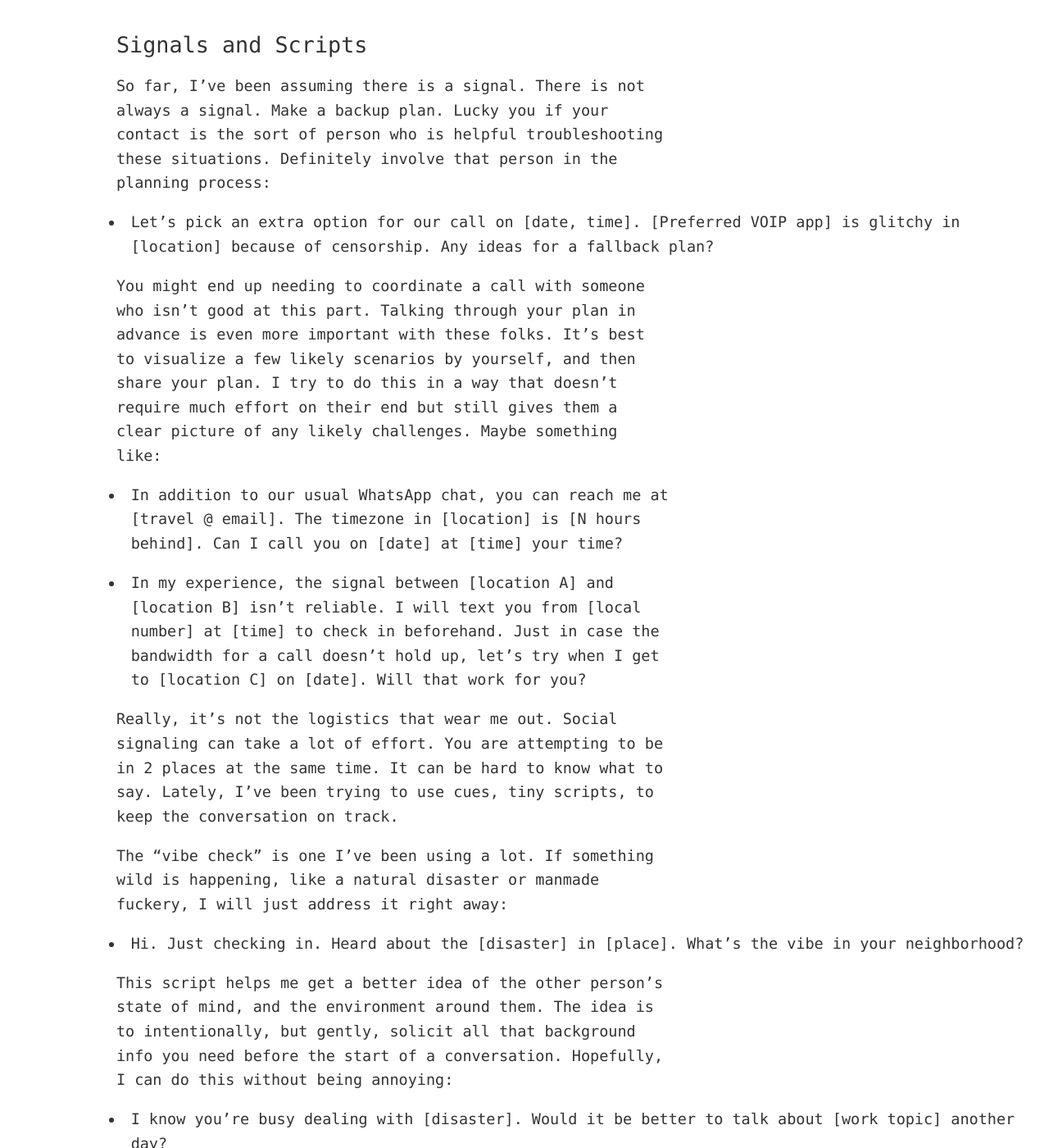
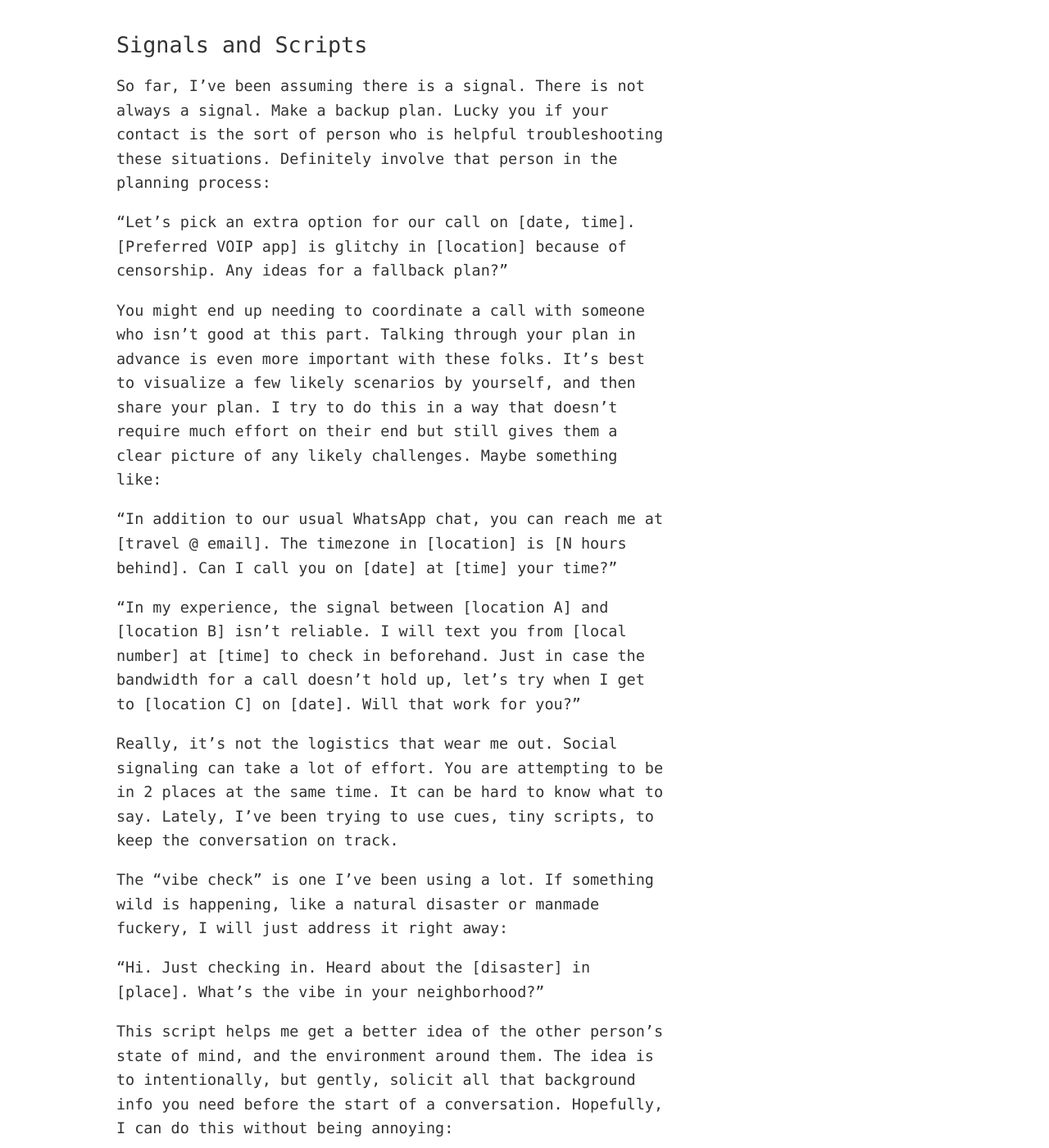
Before and after one commit to zachmccabe/zachmccabe.github.io, a Jekyll site: the page built from _travel/test-2.md, in a window 1280 px wide and 1400 px high, scrolled down 4588 px. Shown: the whole window at 82% size. Built offline with Jekyll 4.4.1, drawn with Linux system fonts in a browser that asks for light colours; some of the changed text lies outside the part shown.

Commit message:
Update test-2.md

```diff
--- a/_travel/test-2.md
+++ b/_travel/test-2.md
@@ -94,27 +94,27 @@ I remember to text my girlfriend, after she leaves work work and before bed: UTC
 
 So far, I've been assuming there is a signal. There is not always a signal. Make a backup plan. Lucky you if your contact is the sort of person who is helpful troubleshooting these situations. Definitely involve that person in the planning process:
 
-- Let's pick an extra option for our call on \[date, time\]. \[Preferred VOIP app\] is glitchy in \[location\] because of censorship. Any ideas for a fallback plan?
+"Let's pick an extra option for our call on \[date, time\]. \[Preferred VOIP app\] is glitchy in \[location\] because of censorship. Any ideas for a fallback plan?"
 
 You might end up needing to coordinate a call with someone who isn't good at this part. Talking through your plan in advance is even more important with these folks. It's best to visualize a few likely scenarios by yourself, and then share your plan. I try to do this in a way that doesn't require much effort on their end but still gives them a clear picture of any likely challenges. Maybe something like:
 
-- In addition to our usual WhatsApp chat, you can reach me at \[travel @ email\]. The timezone in \[location\] is \[N hours behind\]. Can I call you on \[date\] at \[time\] your time?
+"In addition to our usual WhatsApp chat, you can reach me at \[travel @ email\]. The timezone in \[location\] is \[N hours behind\]. Can I call you on \[date\] at \[time\] your time?"
 
-- In my experience, the signal between \[location A\] and \[location B\] isn't reliable. I will text you from \[local number\] at \[time\] to check in beforehand. Just in case the bandwidth for a call doesn't hold up, let's try when I get to \[location C\] on \[date\]. Will that work for you?
+"In my experience, the signal between \[location A\] and \[location B\] isn't reliable. I will text you from \[local number\] at \[time\] to check in beforehand. Just in case the bandwidth for a call doesn't hold up, let's try when I get to \[location C\] on \[date\]. Will that work for you?"
 
 Really, it's not the logistics that wear me out. Social signaling can take a lot of effort. You are attempting to be in 2 places at the same time. It can be hard to know what to say. Lately, I've been trying to use cues, tiny scripts, to keep the conversation on track.
 
 The "vibe check" is one I've been using a lot. If something wild is happening, like a natural disaster or manmade fuckery, I will just address it right away:
 
-- Hi. Just checking in. Heard about the \[disaster\] in \[place\]. What's the vibe in your neighborhood?
+"Hi. Just checking in. Heard about the \[disaster\] in \[place\]. What's the vibe in your neighborhood?"
 
 This script helps me get a better idea of the other person's state of mind, and the environment around them. The idea is to intentionally, but gently, solicit all that background info you need before the start of a conversation.  Hopefully, I can do this without being annoying:
 
-- I know you're busy dealing with \[disaster\]. Would it be better to talk about \[work topic\] another day?
+"I know you're busy dealing with \[disaster\]. Would it be better to talk about \[work topic\] another day?"
 
 Be sensitive to the emotional payload. If my contact is in a stressful situation, they might start to vent at this point. Let it play out so that you don't accidentally trivialize what the person is experiencing. Sometimes, I need to discreetly set the phone down while they're mid-rant and take a few deep breaths. That's okay. Other times, people would rather focus on something else. That's okay, too:
 
-- You want me to talk for awhile?
+"You want me to talk for awhile?"
 
 Try to minimize your own stress. Monitor your own tone of voice. A classic tactic is to count to 3 before you start talking.  This isn't easy, I know. And the number of times I have failed to do this adds up to a lot more than 3.
 
@@ -124,11 +124,11 @@ You can guess your way through a story. What about a booking code or surname? Us
 
 The "why-first" script is another favorite. First, I'll explain the intention, my why. Then, I'll make my request or pass along some piece of information.
 
-- Just wanted to update you. I'm at \[airport 1\] and expect to arrive at \[airport 2\] by \[date\] + \[time\] + \[timezone\].
+"Just wanted to update you. I'm at \[airport 1\] and expect to arrive at \[airport 2\] by \[date\] + \[time\] + \[timezone\]."
 
-- Let's be sure I get you what you need. \[Rephrasing client's instructions\]. Is that right?
+"Let's be sure I get you what you need. \[Rephrasing client's instructions\]. Is that right?"
 
-- Sorry, I don't understand. My \[2nd language\] isn't as good as I'd like. Will you explain \[confusing phrase\] again?
+"Sorry, I don't understand. My \[2nd language\] isn't as good as I'd like. Will you explain \[confusing phrase\] again?"
 
 People are busy with their own lives. Confusion can creep into the conversation when people have different expectations -- like when day for me is literally night for you. Front-load the rationale for what you're about to say, and you can mitigate some of that.
 
```
